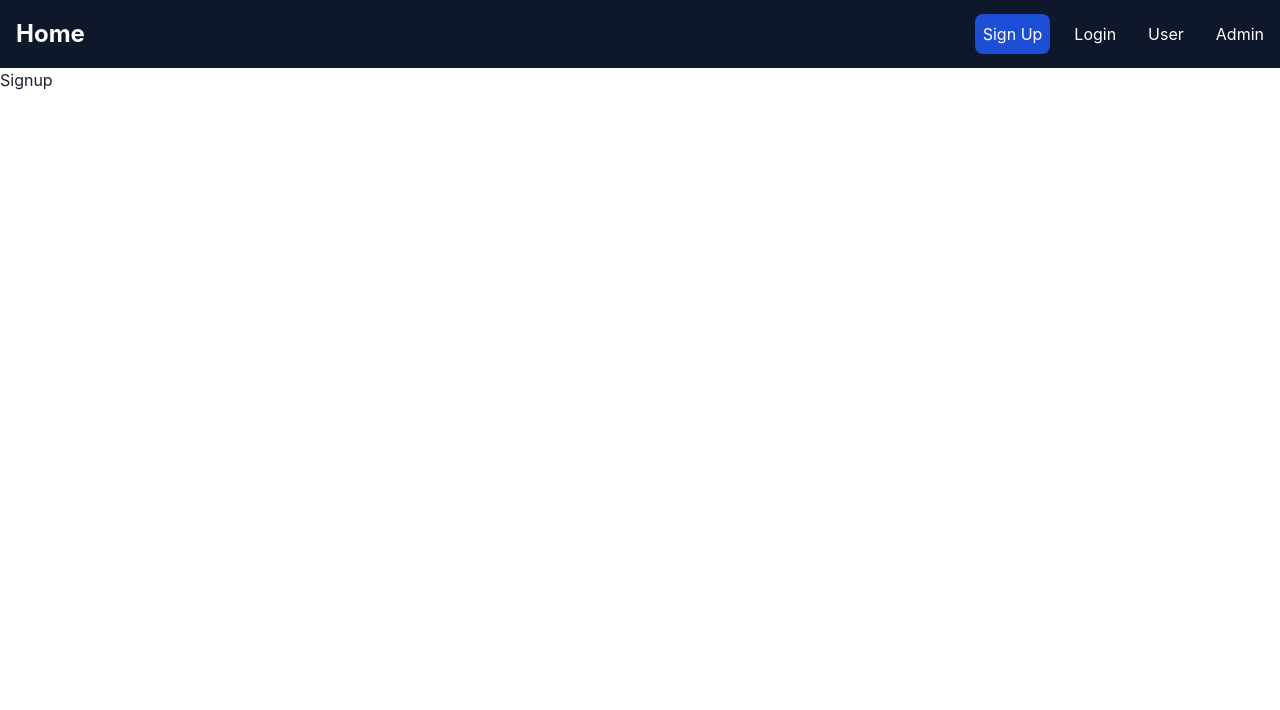
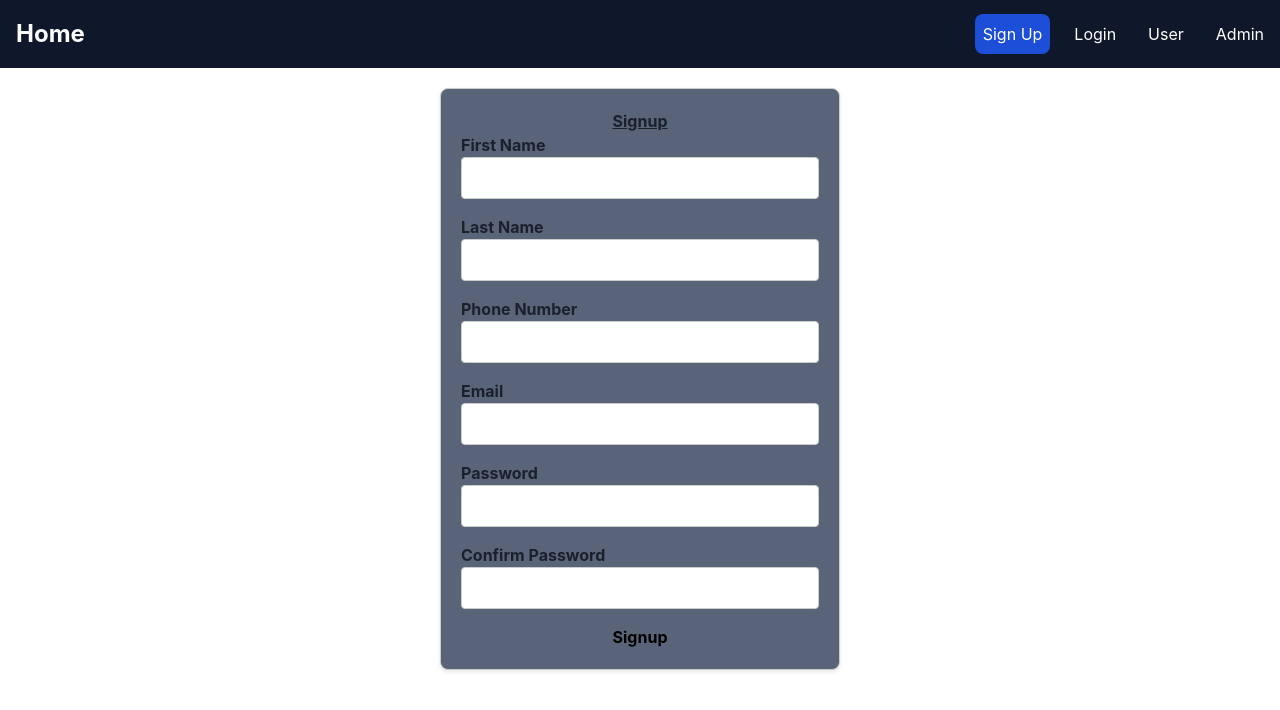
Before and after one commit to CS4050-E-Cinema-Booking-Project/ui, a React (Create React App) app: page /signup in a window 1280 px wide. Shown: the top 710 px of the page. Built offline with nearby package versions, Linux system fonts and the light colour scheme.

Commit message:
Added login and signup page
Added working login and sign up page. Values are saved in useState variables ready to be sent to back end  within the submitHandler function.

```diff
--- a/src/components/Login.jsx
+++ b/src/components/Login.jsx
@@ -1,10 +1,10 @@
 import React from "react";
+import LoginForm from "./LoginForm";
+import '../style/Login.css'
 
 const Login = () => {
   return (
-    <div>
-        <h1>Login</h1>
-    </div>
+    <LoginForm />
   );
 };
 
--- /dev/null
+++ b/src/components/LoginForm.jsx
@@ -0,0 +1,50 @@
+import React, { useState } from "react";
+import '../style/LoginForm.css'
+
+
+const LoginForm = () => {
+
+    const [enteredEmail, setEnteredEmail] = useState('');
+    const [enteredPassword, setEnteredPassword] = useState('');
+
+    const submitHandler = (event) => {
+        event.preventDefault();
+
+        const enteredLoginData = {
+            email: enteredEmail,
+            password: enteredPassword
+        };
+    }
+
+    const emailChangeHandler = (event) => {
+        setEnteredEmail(event.target.value);
+    }
+
+    const passwordChangeHandler = (event) => {
+        setEnteredPassword(event.target.value);
+    }
+
+    return(
+        <div className="login-form">
+        <form onSubmit={submitHandler}>
+          <h1>Login</h1>
+          <label>Email</label>
+           <input
+            id="email"
+            type="text"
+            value = {enteredEmail}
+            onChange = {emailChangeHandler}
+          />
+          <label>Password</label>
+           <input
+            id="password"
+            type="password"
+            value = {enteredPassword}
+            onChange = {passwordChangeHandler}
+          />
+          <button type="submit">Login</button>
+        </form>
+      </div>
+    )
+}
+export default LoginForm;
--- a/src/components/Signup.jsx
+++ b/src/components/Signup.jsx
@@ -1,10 +1,9 @@
 import React from "react";
+import SignupForm from "./SignupForm";
 
 const Signup = () => {
   return (
-    <div>
-        <h1>Signup</h1>
-    </div>
+    <SignupForm />
   );
 };
 
--- /dev/null
+++ b/src/components/SignupForm.jsx
@@ -0,0 +1,138 @@
+import React, { useState } from "react";
+import '../style/SignupForm.css'
+
+
+const SignupForm = () => {
+
+    const [enteredFirstName, setEnteredFirstName] = useState('');
+    const [enteredLastName, setEnteredLastName] = useState('');
+    const [enteredEmail, setEnteredEmail] = useState('');
+    const [enteredPhoneNumber, setEnteredPhoneNumber] = useState('');
+    const [enteredPassword, setEnteredPassword] = useState('');
+    const [enteredConfirmPassword, setConfirmPassword] = useState('');
+
+    const submitHandler = (event) => {
+        event.preventDefault();
+        document.getElementById('firstNameP').style.display = 'none';
+        document.getElementById('lastNameP').style.display = 'none';
+        document.getElementById('phoneNumberP').style.display = 'none';
+        document.getElementById('emailP').style.display = 'none';
+        document.getElementById('passwordP').style.display = 'none';
+        document.getElementById('confirmPasswordP').style.display = 'none';
+        document.getElementById('passwordNoMatch').style.display = 'none';
+
+        const enteredSignupData = {
+            firstName: enteredFirstName,
+            lastName: enteredLastName,
+            phoneNumber: enteredPhoneNumber,
+            email: enteredEmail,
+            password: enteredPassword,
+            confirmPassword: enteredConfirmPassword
+        };
+        if (enteredFirstName === undefined || enteredFirstName.length < 1) {
+            document.getElementById('firstNameP').style.display = 'block';
+        }
+        if (enteredLastName === undefined || enteredLastName.length < 1) {
+            document.getElementById('lastNameP').style.display = 'block';
+        }
+        if (enteredPhoneNumber === undefined || enteredPhoneNumber.length < 1) {
+            document.getElementById('phoneNumberP').style.display = 'block';
+        }
+        if (enteredEmail === undefined || enteredEmail.length < 1) {
+            document.getElementById('emailP').style.display = 'block';
+        }
+        if (enteredPassword === undefined || enteredPassword.length < 1) {
+            document.getElementById('passwordP').style.display = 'block';
+        }
+        if (enteredConfirmPassword === undefined || enteredConfirmPassword.length < 1) {
+            document.getElementById('confirmPasswordP').style.display = 'block';
+        }
+        if (enteredPassword != enteredConfirmPassword) {
+            document.getElementById('passwordNoMatch').style.display = 'block';
+        }
+    }
+
+    const firstNameChangeHandler = (event) => {
+        setEnteredFirstName(event.target.value);
+    }
+
+    const lastNameChangeHandler = (event) => {
+        setEnteredLastName(event.target.value);
+    }
+
+    const emailChangeHandler = (event) => {
+        setEnteredEmail(event.target.value);
+    }
+
+    const phoneNumberChangeHandler = (event) => {
+        setEnteredPhoneNumber(event.target.value);
+    }
+
+    const passwordChangeHandler = (event) => {
+        setEnteredPassword(event.target.value);
+    }
+
+    const confirmPasswordChangeHandler = (event) => {
+        setConfirmPassword(event.target.value);
+    }
+
+    return(
+        <div className="signup-form">
+        <form onSubmit={submitHandler}>
+          <h1>Signup</h1>
+          <label>First Name</label>
+          <p className="hiddenField" id="firstNameP">Field Required</p>
+          <p></p>
+           <input
+            id="first-name"
+            type="text"
+            value = {enteredFirstName}
+            onChange = {firstNameChangeHandler}
+          />
+          <label>Last Name</label>
+          <p className="hiddenField" id="lastNameP">Field Required</p>
+           <input
+            id="last-name"
+            type="text"
+            value = {enteredLastName}
+            onChange = {lastNameChangeHandler}
+          />
+          <label>Phone Number</label>
+          <p className="hiddenField" id="phoneNumberP">Field Required</p>
+           <input
+            id="phone-number"
+            type="tel"
+            value = {enteredPhoneNumber}
+            onChange = {phoneNumberChangeHandler}
+          />
+          <label>Email</label>
+          <p className="hiddenField" id="emailP">Field Required</p>
+           <input
+            id="email"
+            type="text"
+            value = {enteredEmail}
+            onChange = {emailChangeHandler}
+          />
+          <label>Password</label>
+          <p className="hiddenField" id="passwordP">Field Required</p>
+           <input
+            id="password"
+            type="password"
+            value = {enteredPassword}
+            onChange = {passwordChangeHandler}
+          />
+          <label>Confirm Password</label>
+          <p className="hiddenField" id="confirmPasswordP">Field Required</p>
+          <p className="hiddenField" id="passwordNoMatch">Passwords does not match</p>
+           <input
+            id="confirm-password"
+            type="password"
+            value = {enteredConfirmPassword}
+            onChange = {confirmPasswordChangeHandler}
+          />
+          <button type="submit">Signup</button>
+        </form>
+      </div>
+    )
+}
+export default SignupForm;
--- /dev/null
+++ b/src/style/LoginForm.css
@@ -0,0 +1,50 @@
+  body {
+    background-color: #415176;;
+  }
+
+.login-form {
+    max-width: 400px;
+    margin: 20px auto;
+    padding: 20px;
+    border: 1px solid #ccc;
+    border-radius: 8px;
+    box-shadow: 0 2px 4px rgba(0, 0, 0, 0.1);
+    background-color: #5a6479;
+    font-weight: bold;
+  }
+
+  form {
+    display: flex;
+    flex-direction: column;
+
+  }
+
+  h1 {
+    text-align: center;
+    text-decoration: underline;
+    font-weight: bold;
+  }
+
+  input {
+    padding: 8px;
+    margin-bottom: 16px;
+    border: 1px solid #ccc;
+    border-radius: 4px;
+
+  }
+
+  button {
+    background-color: #415176;
+    color: rgb(0, 0, 0);
+    font-weight: bold;
+    border: none;
+    padding: 10px 20px;
+    border-radius: 4px;
+    cursor: pointer;
+    align-content: center;
+  }
+
+  button:hover {
+    background-color: #0f172a;
+    color: white;
+  }
--- /dev/null
+++ b/src/style/SignupForm.css
@@ -0,0 +1,56 @@
+    body {
+        background-color: #415176;;
+    }
+
+  .signup-form {
+      max-width: 400px;
+      margin: 20px auto;
+      padding: 20px;
+      border: 1px solid #ccc;
+      border-radius: 8px;
+      box-shadow: 0 2px 4px rgba(0, 0, 0, 0.1);
+      background-color: #5a6479;
+      font-weight: bold;
+    }
+
+    form {
+      display: flex;
+      flex-direction: column;
+
+    }
+
+    h1 {
+      text-align: center;
+      text-decoration: underline;
+      font-weight: bold;
+    }
+
+    input {
+      padding: 8px;
+      margin-bottom: 16px;
+      border: 1px solid #ccc;
+      border-radius: 4px;
+
+    }
+
+    button {
+      background-color: #415176;
+      color: rgb(0, 0, 0);
+      font-weight: bold;
+      border: none;
+      padding: 10px 20px;
+      border-radius: 4px;
+      cursor: pointer;
+      align-content: center;
+    }
+
+    button:hover {
+      background-color: #0f172a;
+      color: white;
+    }
+
+    .hiddenField {
+        font-size: small;
+        color: red;
+        display: none;
+    }
```
Also changed, not shown: 1 other file (tests, documents, lock files or other folders).
